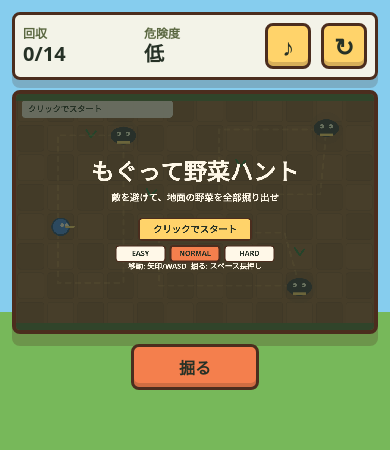
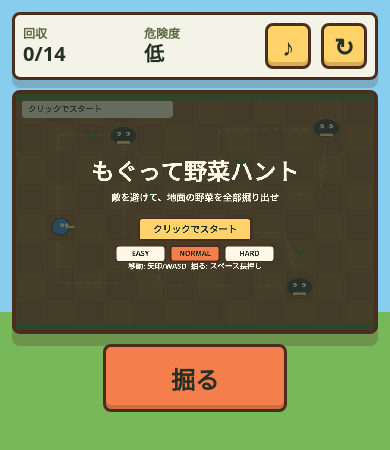
Before and after one commit to Shiro-URL10/vege-hunt, a plain HTML site: page index.html in a window 390 px wide. Drawn offline with Linux system fonts and the light colour scheme.

Commit message:
Update style.css mobile controls

```diff
--- a/style.css
+++ b/style.css
@@ -10,11 +10,15 @@
 
 * {
   box-sizing: border-box;
+  -webkit-tap-highlight-color: transparent;
 }
 
 html,
 body {
   min-height: 100%;
+  overscroll-behavior: none;
+  -webkit-touch-callout: none;
+  user-select: none;
 }
 
 body {
@@ -87,6 +91,9 @@ button {
   cursor: pointer;
   box-shadow: inset 0 -4px 0 rgba(75, 45, 30, 0.22);
   touch-action: manipulation;
+  user-select: none;
+  -webkit-user-select: none;
+  -webkit-touch-callout: none;
 }
 
 button:active {
@@ -160,6 +167,8 @@ button:active {
   }
 
   #dig {
-    width: 128px;
+    width: 184px;
+    height: 68px;
+    font-size: 24px;
   }
 }
```
